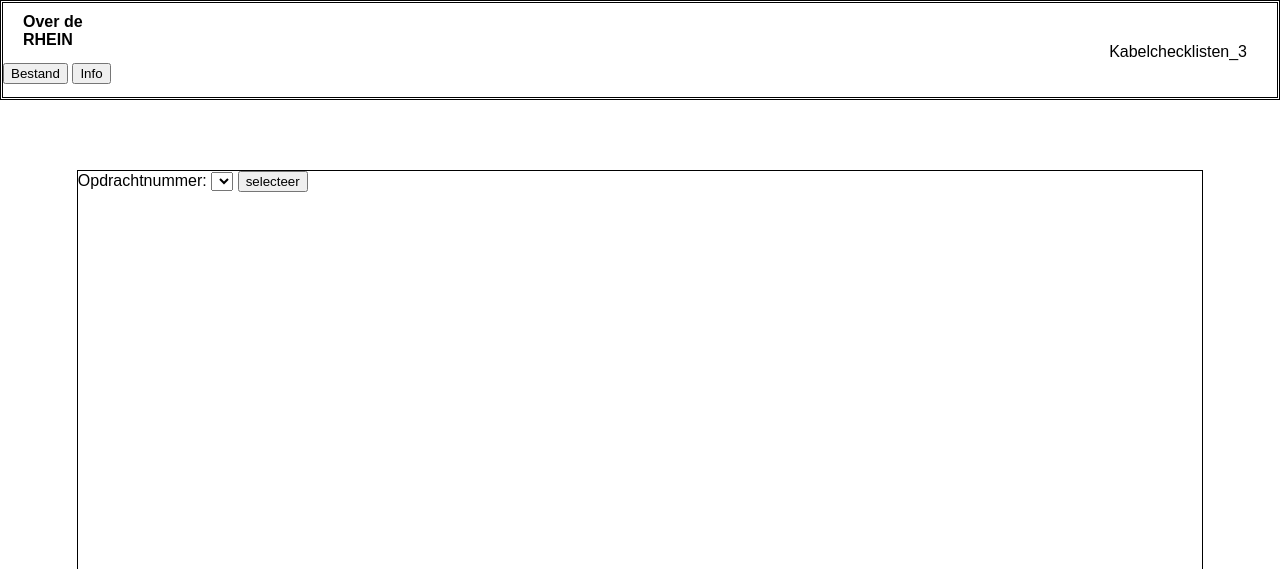
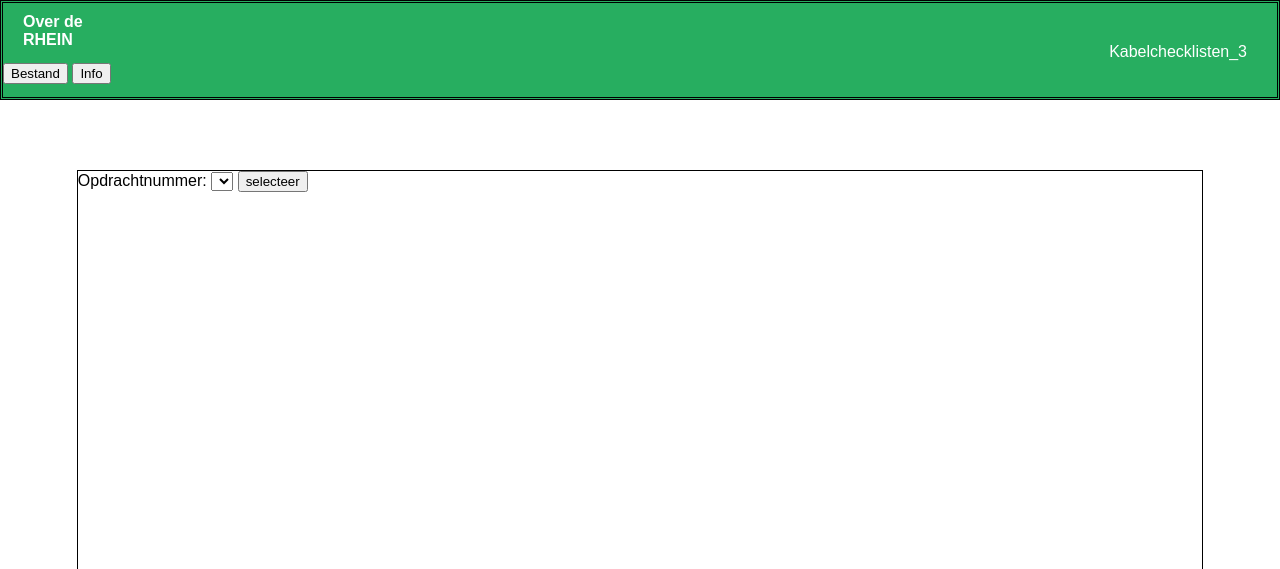
Before and after one commit to kaan-4A6C/kaan_akram-project, a PHP site: page / in a window 1280 px wide. Shown: the top 569 px of the page. Run offline with PHP 8.4, Linux system fonts and the light colour scheme; data that the repository does not hold is empty.

Commit message:
opeenvolgen

```diff
--- a/akram(groen)/taak 1/index.php
+++ b/akram(groen)/taak 1/index.php
@@ -1,4 +1,4 @@
-<!DOCTYPE html>
+<!DOCTYPE html,>
 <html>
     <head>
         <meta charset="utf-8">
--- a/akram(groen)/taak 1/style.css
+++ b/akram(groen)/taak 1/style.css
@@ -36,6 +36,7 @@ th {
   border: 3px double;
   width: 100%;
   margin-bottom: 70px;
+  background-color: #27ae60;
 }
 
 .logo {
@@ -44,12 +45,14 @@ th {
   padding-left: 20px;
   height: 60px;
   width: 80px;
+  color: white;
 }
 
 .title {
   margin-top: -20px;
   padding-right: 30px;
   float: right;
+  color: white;
 }
 
 .content {
--- a/akram(groen)/taak 1/style.sass
+++ b/akram(groen)/taak 1/style.sass
@@ -30,6 +30,7 @@ th
     border: 3px double
     width: 100%
     margin-bottom: 70px
+    background-color: #27ae60
 
 .logo
     font-weight: 700
@@ -37,11 +38,13 @@ th
     padding-left: 20px
     height: 60px
     width: 80px
+    color: white
 
 .title
     margin-top: -20px
     padding-right: 30px
     float: right
+    color: white
 
 .content
     width: 88%
```
